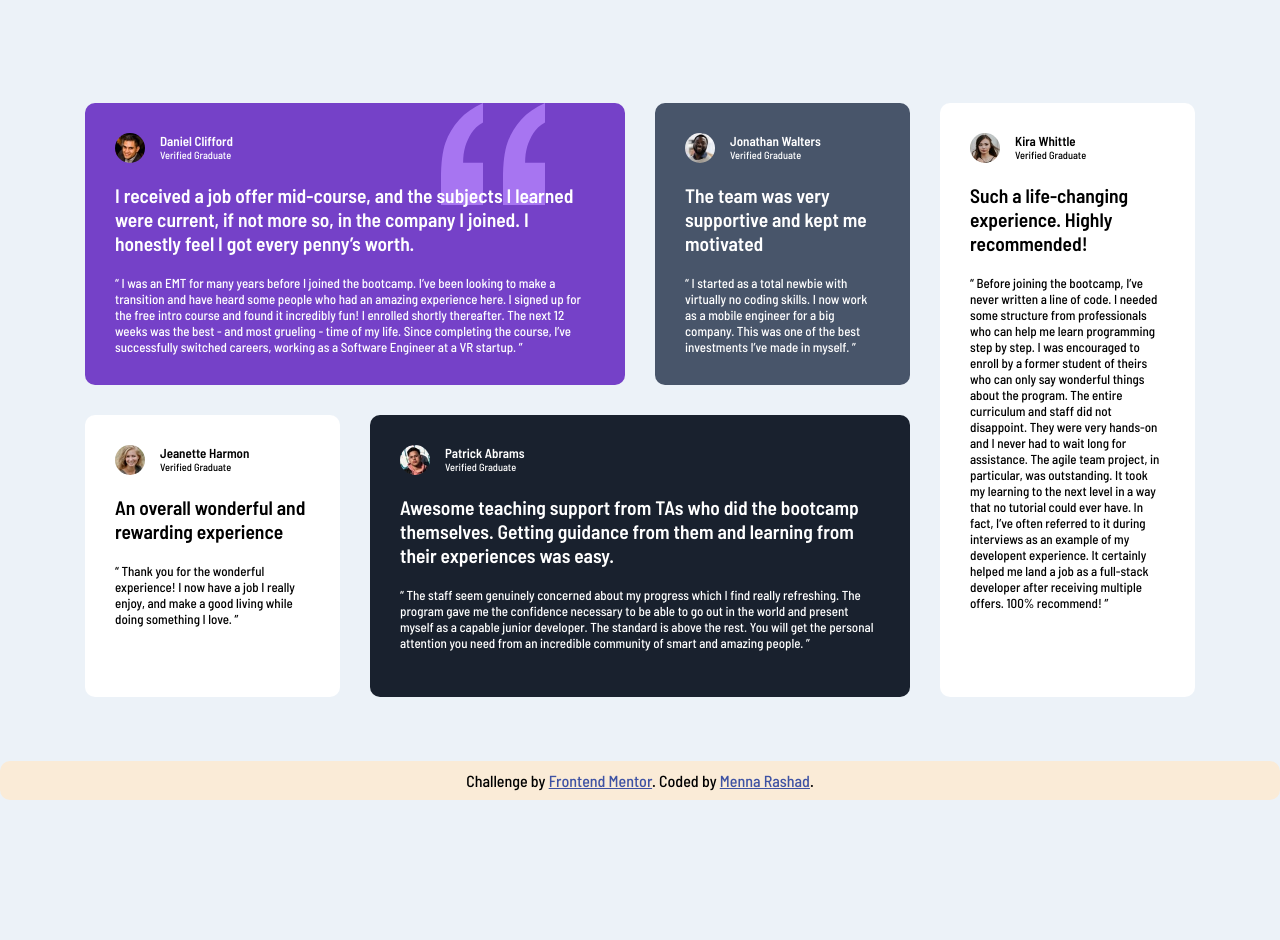
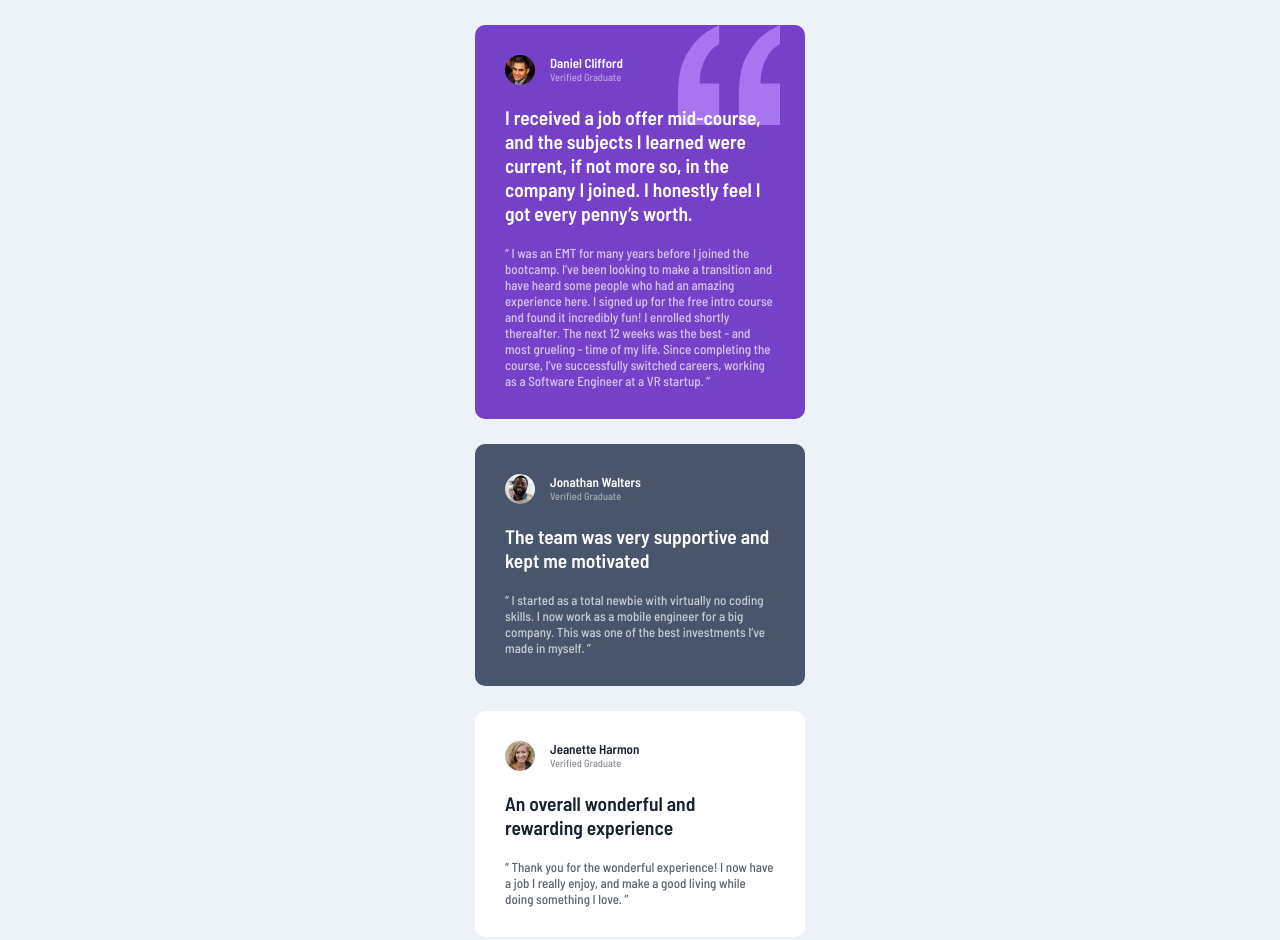
Before and after one commit to Menna-Rashad/testimonials-grid-section, a plain HTML site: page index.html in a window 1280 px wide. Shown: the top 940 px of the page. Before the commit the page ends 800 px from the top, so only its background shows below. Drawn offline with Linux system fonts and the light colour scheme.

Commit message:
mobile view

```diff
--- a/styles/stule.css
+++ b/styles/stule.css
@@ -20,17 +20,18 @@ body {
   background-color: var(--Light_grayish_blue);
   font-size: 13px;
   display: flex;
+  flex-direction: column;
+  gap: 25px;
   align-items: center;
   justify-content: center;
-  height: 100vh;
+  /* padding: auto; */
 }
 #container {
   display: grid;
-  grid-template-columns: repeat(4, 255px);
-  grid-template-rows: repeat(2, 1fr);
-  gap: 30px;
-  width: 1110px;
-  margin: auto;
+  gap: 25px;
+  width: 330px;
+  margin-top: 70px;
+  margin: 25px auto 0;
 }
 div {
   background-color: antiquewhite;
@@ -63,8 +64,13 @@ h3.head {
   margin: 20px 0;
   font-size: 1.5em;
 }
+span.title {
+  opacity: 50%;
+}
+div p {
+  opacity: 70%;
+}
 .daniel {
-  grid-column: 1 / 3;
   background-color: var(--Moderate_violet);
   color: var(--White);
   position: relative;
@@ -72,8 +78,8 @@ h3.head {
 .daniel img#quotation {
   position: absolute;
   top: 0;
-  right: 80px;
-  /* opacity: 50%; */
+  right: 25px;
+  height: 100px;
   z-index: 0;
 }
 .daniel h3 {
@@ -85,15 +91,14 @@ h3.head {
   color: var(--White);
 }
 .kira {
-  grid-row: 1/ 3;
-  grid-column: 4/ 5;
   background-color: var(--White);
+  color: var(--Very_dark_blue);
 }
 .jeanette {
   background-color: var(--White);
+  color: var(--Very_dark_blue);
 }
 .patrick {
-  grid-column: 2 /4;
   background-color: var(--Very_dark_blue);
   color: var(--White);
 }
@@ -101,12 +106,41 @@ h3.head {
 .attribution {
   font-size: 16px;
   text-align: center;
-  position: fixed;
-  bottom: 0;
-  left: 0;
-  right: 0;
   padding: 10px;
 }
 .attribution a {
   color: hsl(228, 45%, 44%);
 }
+
+@media screen and (min-width: 1300px) {
+  body {
+    height: 100vh;
+  }
+  #container {
+    grid-template-columns: repeat(4, 255px);
+    grid-template-rows: repeat(2, 1fr);
+    gap: 30px;
+    width: 1110px;
+    margin: auto;
+  }
+  .daniel {
+    grid-column: 1 / 3;
+  }
+  .daniel img#quotation {
+    right: 85px;
+    height: 110px;
+  }
+  .kira {
+    grid-row: 1/ 3;
+    grid-column: 4/ 5;
+  }
+  .patrick {
+    grid-column: 2 /4;
+  }
+  .attribution {
+    position: fixed;
+    bottom: 0;
+    left: 0;
+    right: 0;
+  }
+}
```
